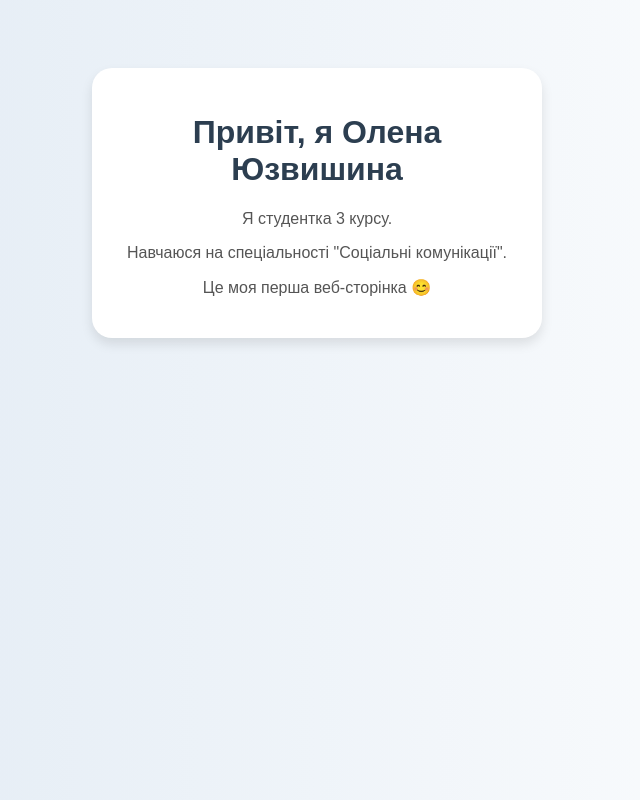
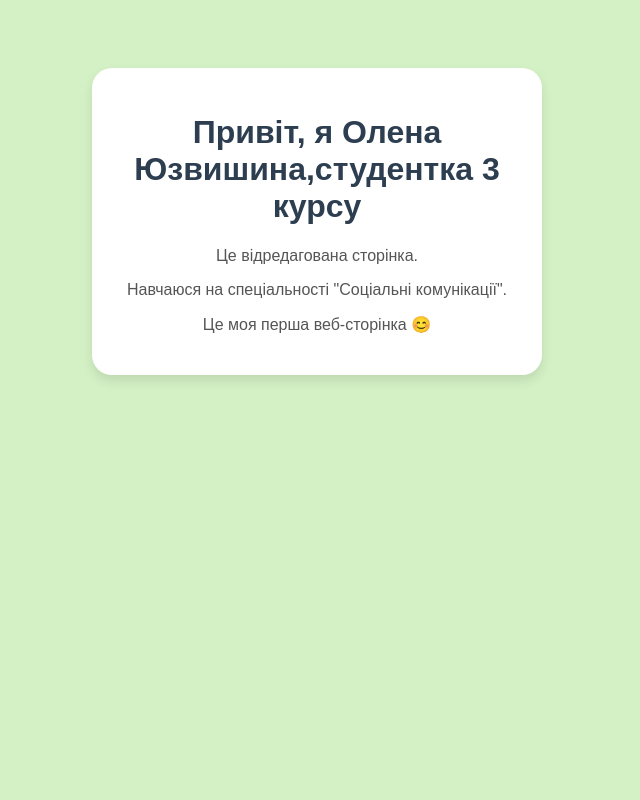
Before and after one commit to olenayuzvyshynask2023-bit/olenasfirstsite, a plain HTML site: page index.html in a window 1280 px wide. Shown: the whole page, without its empty margins (323-963 px from the left). Drawn offline with Linux system fonts and the light colour scheme.

Commit message:
Update index.html

```diff
--- a/index.html
+++ b/index.html
@@ -6,7 +6,7 @@
     <style>
         body {
             font-family: Arial, sans-serif;
-            background: linear-gradient(to right, #dfe9f3, #ffffff);
+           background: #d4f1c5;
             text-align: center;
             padding: 60px;
         }
@@ -29,8 +29,8 @@
 </head>
 <body>
     <div class="card">
-        <h1>Привіт, я Олена Юзвишина</h1>
-        <p>Я студентка 3 курсу.</p>
+        <h1>Привіт, я Олена Юзвишина,студентка 3 курсу</h1>
+        <p>Це відредагована сторінка.</p>
         <p>Навчаюся на спеціальності "Соціальні комунікації".</p>
         <p>Це моя перша веб-сторінка 😊</p>
     </div>
```
